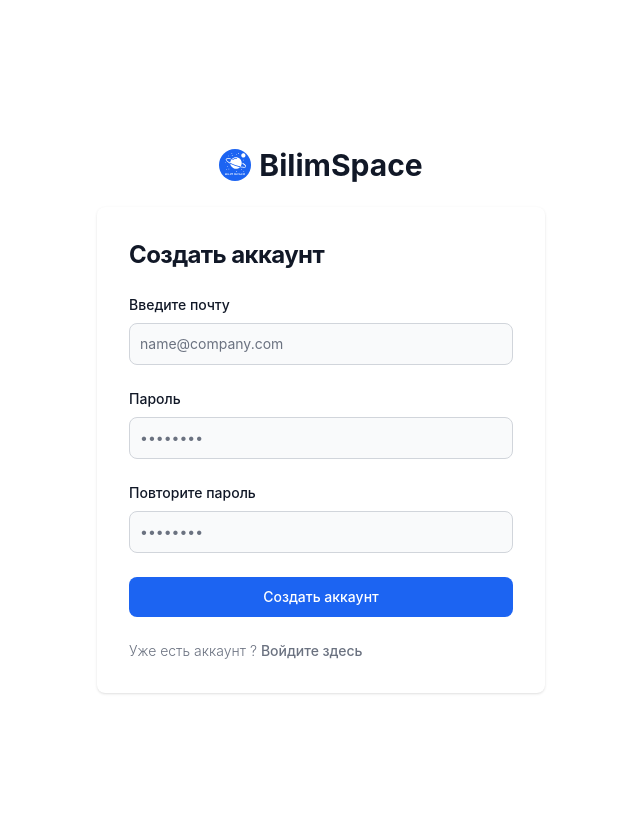
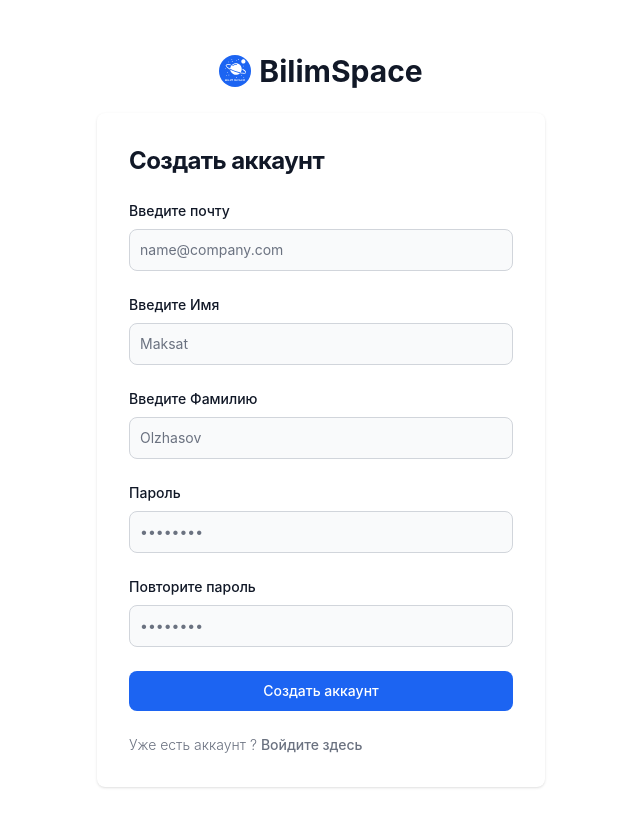
Before and after one commit to Baikadamov/front-billim-space, a React (Create React App) app: page /registration in a window 1280 px wide. Shown: the whole page, without its empty margins (319-959 px from the left). Built offline with nearby package versions, Linux system fonts and the light colour scheme.

Commit message:
add all users

```diff
--- a/src/components/registration.jsx
+++ b/src/components/registration.jsx
@@ -8,6 +8,8 @@ import {HiInformationCircle} from "react-icons/hi";
 
 const Registration = () => {
     const [email, setEmail] = useState("");
+    const [firstname, setFirstname] = useState("");
+    const [lastname, setLastname] = useState("");
     const [password, setPassword] = useState("");
     const [confirmPassword, setConfirmPassword] = useState("");
     const [error, setError] = useState(null); // New state for handling errors
@@ -17,7 +19,7 @@ const Registration = () => {
         e.preventDefault();
 
         // Simple password validation
-        if (password.length < 8) {
+        if (password.length < 6) {
             setError("Password must be at least 8 characters long");
             return;
         }
@@ -28,7 +30,7 @@ const Registration = () => {
         }
 
         try {
-            await AuthService.signup(email, password).then(
+            await AuthService.signup(email, password, firstname, lastname).then(
                 (response) => {
                     // check for token and user already exists with 200
                     console.log("Sign up successfully", response);
@@ -41,7 +43,6 @@ const Registration = () => {
                 }
             );
         } catch (err) {
-
             console.log(err);
         }
     };
@@ -84,6 +85,40 @@ const Registration = () => {
                                     className="bg-gray-50 border border-gray-300 text-gray-900 sm:text-sm rounded-lg focus:ring-primary-600 focus:border-primary-600 block w-full p-2.5 dark:bg-gray-700 dark:border-gray-600 dark:placeholder-gray-400 dark:text-white dark:focus:ring-blue-500 dark:focus:border-blue-500"
                                     placeholder="name@company.com"
                                     required=""
+                                />
+                            </div>
+                            <div>
+                                <label
+                                    htmlFor="name"
+                                    className="block mb-2 text-sm font-medium text-gray-900 dark:text-white">
+                                    Введите Имя
+                                </label>
+                                <input
+                                    value={firstname}
+                                    onChange={(e) => setFirstname(e.target.value)}
+                                    type="text"
+                                    name="name"
+                                    id="name"
+                                    className="bg-gray-50 border border-gray-300 text-gray-900 sm:text-sm rounded-lg focus:ring-primary-600 focus:border-primary-600 block w-full p-2.5 dark:bg-gray-700 dark:border-gray-600 dark:placeholder-gray-400 dark:text-white dark:focus:ring-blue-500 dark:focus:border-blue-500"
+                                    placeholder="Maksat"
+                                    required
+                                />
+                            </div>
+                            <div>
+                                <label
+                                    htmlFor="surname"
+                                    className="block mb-2 text-sm font-medium text-gray-900 dark:text-white">
+                                    Введите Фамилию
+                                </label>
+                                <input
+                                    value={lastname}
+                                    onChange={(e) => setLastname(e.target.value)}
+                                    type="text"
+                                    name="surname"
+                                    id="surname"
+                                    className="bg-gray-50 border border-gray-300 text-gray-900 sm:text-sm rounded-lg focus:ring-primary-600 focus:border-primary-600 block w-full p-2.5 dark:bg-gray-700 dark:border-gray-600 dark:placeholder-gray-400 dark:text-white dark:focus:ring-blue-500 dark:focus:border-blue-500"
+                                    placeholder="Olzhasov"
+                                    required
                                 />
                             </div>
                             <div>
--- a/src/pages/all-users.jsx
+++ b/src/pages/all-users.jsx
@@ -1,11 +1,69 @@
-import React from "react";
+import React, {useEffect, useState} from "react";
+import axios from "axios";
 
 const AllUsers = () => {
+    const [users, setUsers] = useState([]);
+    const [count,SetCount] = useState(0)
+
+    useEffect(() => {
+        const fetchData = async () => {
+            try {
+                const response = await axios.get(`http://localhost:5000/api/users/`);
+                setUsers(response.data); // Assuming the response contains the course data
+                console.log('Users', response.data.length);
+                SetCount(response.data.length)
+            } catch (error) {
+                console.error('Error fetching users:', error);
+            }
+        };
+
+        fetchData();
+    }, []);
     return (
         <div>
             <div className="p-4 sm:ml-64">
                 <div className="p-4 ">
-                    <p className="font-medium text-2xl">  Все пользователи </p>
+                    <p className="font-medium text-2xl"> Все пользователи  </p>
+                    <p className="text-sm">Количество всех пользователей : {count}</p>
+                    <div className="relative overflow-x-auto shadow-md sm:rounded-lg">
+                        <table
+                            className="w-full mt-5 text-sm text-left rtl:text-right text-gray-500 dark:text-gray-400">
+                            <thead
+                                className="text-xs text-gray-700 uppercase bg-gray-50 dark:bg-gray-700 dark:text-gray-400">
+                            <tr>
+                                <th scope="col" className="px-6 py-3">
+                                    Имя
+                                </th>
+                                <th scope="col" className="px-6 py-3">
+                                    Почта
+                                </th>
+                                <th scope="col" className="px-6 py-3">
+                                    Роль
+                                </th>
+                            </tr>
+                            </thead>
+                            <tbody>
+                            {users.map((user) => (
+
+                                <tr key={user._id}
+                                    className="bg-white border-b dark:bg-gray-800 dark:border-gray-700 hover:bg-gray-50 dark:hover:bg-gray-600">
+                                    <th scope="row"
+                                        className="px-6 py-4 font-medium text-gray-900 whitespace-nowrap dark:text-white">
+                                        {user.firstname}     {user.lastname}
+                                    </th>
+                                    <td className="px-6 py-4">
+                                        {user.email}
+                                    </td>
+                                    <td className="px-6 py-4">
+                                        {user.role === 'TEACHER'? 'Преподователь' : 'Студент'}
+                                    </td>
+                                </tr>
+                            ))}
+
+                            </tbody>
+                        </table>
+                    </div>
+
                 </div>
             </div>
         </div>
--- a/src/service/authservice.js
+++ b/src/service/authservice.js
@@ -2,11 +2,13 @@ import axios from "axios";
 
 const API_URL = "http://localhost:5000/api";
 
-const signup = (email, password) => {
+const signup = (email, password, firstname ,lastname) => {
     return axios
         .post(API_URL + "/register", {
             email,
             password,
+            firstname,
+            lastname,
         })
         .then((response) => {
             if (response.data.accessToken) {
```
